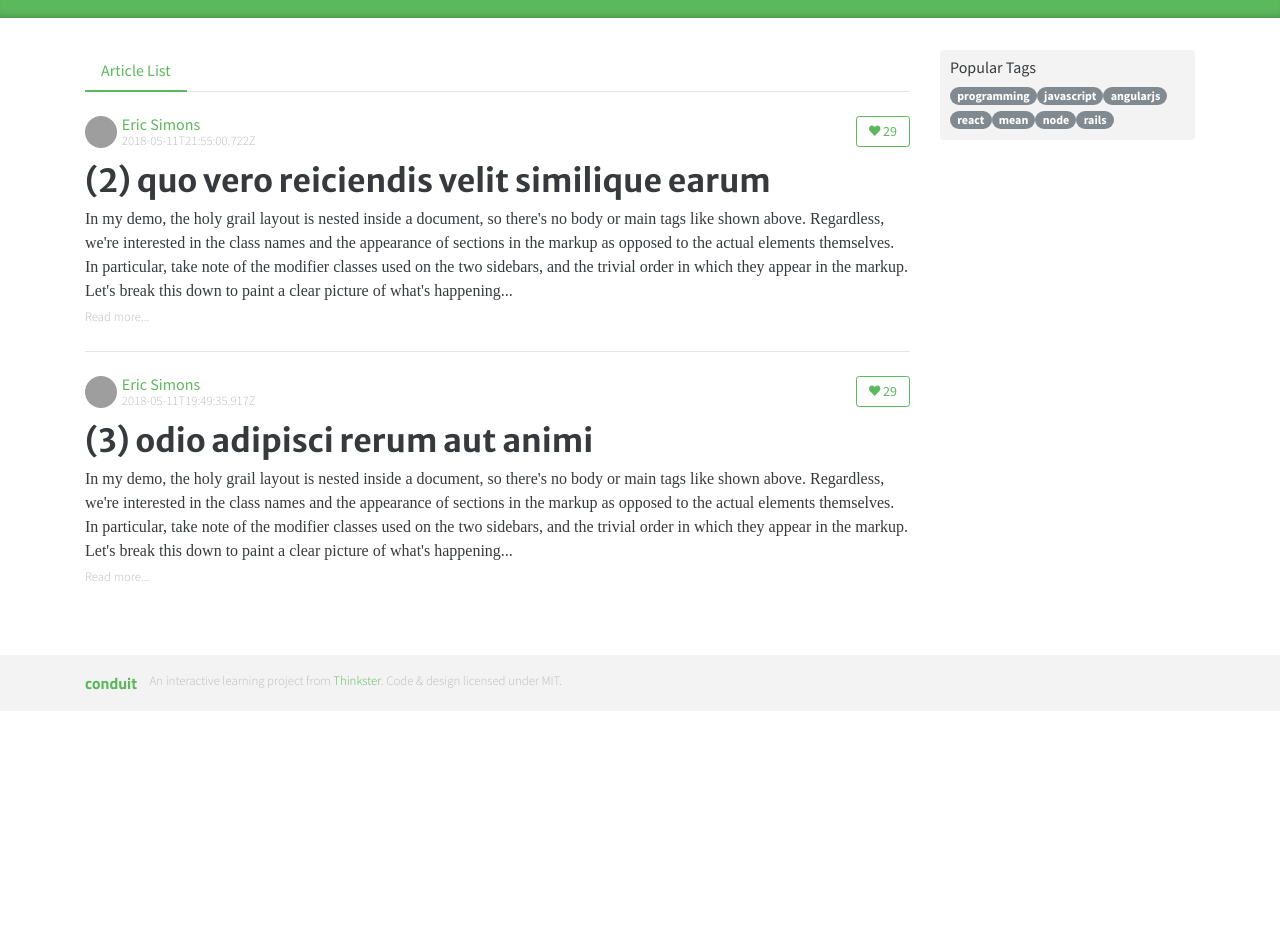
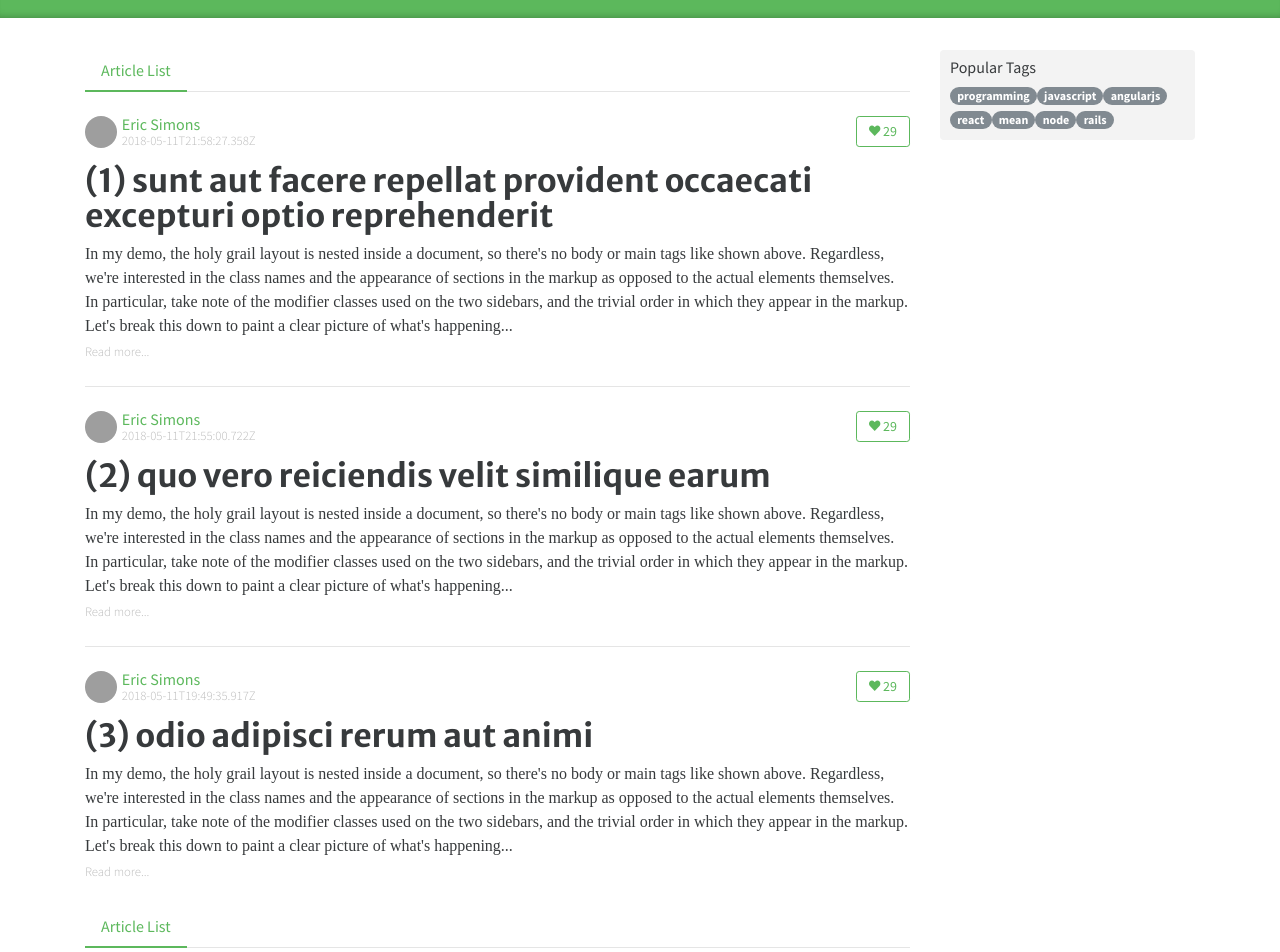
Before and after one commit to coolrare/DCT110018-practice, an Angular app: page / in a window 1280 px wide. Shown: the part 200-1152 px from the top of the page. Before the commit the page ends 911 px from the top, so only its background shows below. Built offline with nearby package versions, Linux system fonts and the light colour scheme; grey boxes are pictures that could not be loaded; a web font is replaced by a local one.

Commit message:
任務09：使用 @Input() 傳遞資料給子元件

```diff
--- a/src/app/app.component.html
+++ b/src/app/app.component.html
@@ -12,7 +12,9 @@
   <div class="container page">
     <div class="row">
       <div class="col-md-9">
-        <app-articles></app-articles>
+        <app-articles [list]="list"></app-articles>
+
+        <app-articles [list]="list2"></app-articles>
       </div>
       <div class="col-md-3">
         <app-tags></app-tags>
--- a/src/app/app.component.ts
+++ b/src/app/app.component.ts
@@ -8,4 +8,69 @@ import { Component } from '@angular/core';
 export class AppComponent {
   title = 'conduitxxxx';
   sbutitle = 'A place to share your <u>knowledge</u>.';
+
+  list = [
+    {
+      "title": "sunt aut facere repellat provident occaecati excepturi optio reprehenderit",
+      "slug": "zp7yqc",
+      "body": "laudantium enim quasi est quidem magnam voluptate ipsam eos\ntempora quo necessitatibus\ndolor quam autem quasi\nreiciendis et nam sapiente accusantium",
+      "createdAt": "2018-05-11T21:58:27.358Z",
+      "updatedAt": "2018-05-11T21:58:27.358Z",
+      "tagList": [],
+      "description": "laudantium enim quasi est quidem magnam voluptate ipsam eos\ntempora quo necessitatibus\ndolor quam autem quasi\nreiciendis et nam sapiente accusantium",
+      "author": {
+        "username": "Eliseo@gardner.biz",
+        "bio": "Eliseo",
+        "image": "http://placekitten.com/200/300",
+        "following": false
+      },
+      "favorited": false,
+      "favoritesCount": 1
+    },
+    {
+      "title": "quo vero reiciendis velit similique earum",
+      "slug": "p3vcsw",
+      "body": "est natus enim nihil est dolore omnis voluptatem numquam\net omnis occaecati quod ullam at\nvoluptatem error expedita pariatur\nnihil sint nostrum voluptatem reiciendis et",
+      "createdAt": "2018-05-11T21:55:00.722Z",
+      "updatedAt": "2018-05-11T21:55:00.722Z",
+      "tagList": [],
+      "description": "est natus enim nihil est dolore omnis voluptatem numquam\net omnis occaecati quod ullam at\nvoluptatem error expedita pariatur\nnihil sint nostrum voluptatem reiciendis et",
+      "author": {
+        "username": "Jayne_Kuhic@sydney.com",
+        "bio": "Jayne_Kuhic",
+        "image": "http://placekitten.com/200/300",
+        "following": false
+      },
+      "favorited": false,
+      "favoritesCount": 3
+    },
+    {
+      "title": "odio adipisci rerum aut animi",
+      "slug": "3c69lg",
+      "body": "quia molestiae reprehenderit quasi aspernatur\naut expedita occaecati aliquam eveniet laudantium\nomnis quibusdam delectus saepe quia accusamus maiores nam est\ncum et ducimus et vero voluptates excepturi deleniti ratione",
+      "createdAt": "2018-05-11T19:49:35.917Z",
+      "updatedAt": "2018-05-11T19:49:35.917Z",
+      "tagList": [],
+      "description": "quia molestiae reprehenderit quasi aspernatur\naut expedita occaecati aliquam eveniet laudantium\nomnis quibusdam delectus saepe quia accusamus maiores nam est\ncum et ducimus et vero voluptates excepturi deleniti ratione",
+      "author": {
+        "username": "Lew@alysha.tv",
+        "bio": "Lew",
+        "image": "http://placekitten.com/200/300",
+        "following": false
+      },
+      "favorited": false,
+      "favoritesCount": 5
+    }
+  ]
+
+  list2 = [
+    {
+      title: 'Test',
+      createdAt: '2021-10-30'
+    },
+    {
+      title: 'Test 2',
+      createdAt: '2021-10-30'
+    }
+  ]
 }
--- a/src/app/articles/articles.component.html
+++ b/src/app/articles/articles.component.html
@@ -8,7 +8,8 @@
 
 <ng-container
   *ngFor="let item of list; let index = index; let first = first; let last = last; let even = even; let odd = odd">
-  <ng-container *ngIf="!first">
+  <!-- <ng-container *ngIf="first"> -->
+  <ng-container *ngIf="true">
     <div class="post-preview">
       <div class="post-meta">
         <a href="profile.html">
--- a/src/app/articles/articles.component.ts
+++ b/src/app/articles/articles.component.ts
@@ -1,69 +1,14 @@
-import { Component, OnInit } from '@angular/core';
+import { Component, Input, OnInit } from '@angular/core';
 
 @Component({
   selector: 'app-articles',
   templateUrl: './articles.component.html',
-  styleUrls: ['./articles.component.css']
+  styleUrls: ['./articles.component.css'],
 })
 export class ArticlesComponent implements OnInit {
+  @Input() list: any[] = [];
 
-  list = [
-    {
-      "title": "sunt aut facere repellat provident occaecati excepturi optio reprehenderit",
-      "slug": "zp7yqc",
-      "body": "laudantium enim quasi est quidem magnam voluptate ipsam eos\ntempora quo necessitatibus\ndolor quam autem quasi\nreiciendis et nam sapiente accusantium",
-      "createdAt": "2018-05-11T21:58:27.358Z",
-      "updatedAt": "2018-05-11T21:58:27.358Z",
-      "tagList": [],
-      "description": "laudantium enim quasi est quidem magnam voluptate ipsam eos\ntempora quo necessitatibus\ndolor quam autem quasi\nreiciendis et nam sapiente accusantium",
-      "author": {
-        "username": "Eliseo@gardner.biz",
-        "bio": "Eliseo",
-        "image": "http://placekitten.com/200/300",
-        "following": false
-      },
-      "favorited": false,
-      "favoritesCount": 1
-    },
-    {
-      "title": "quo vero reiciendis velit similique earum",
-      "slug": "p3vcsw",
-      "body": "est natus enim nihil est dolore omnis voluptatem numquam\net omnis occaecati quod ullam at\nvoluptatem error expedita pariatur\nnihil sint nostrum voluptatem reiciendis et",
-      "createdAt": "2018-05-11T21:55:00.722Z",
-      "updatedAt": "2018-05-11T21:55:00.722Z",
-      "tagList": [],
-      "description": "est natus enim nihil est dolore omnis voluptatem numquam\net omnis occaecati quod ullam at\nvoluptatem error expedita pariatur\nnihil sint nostrum voluptatem reiciendis et",
-      "author": {
-        "username": "Jayne_Kuhic@sydney.com",
-        "bio": "Jayne_Kuhic",
-        "image": "http://placekitten.com/200/300",
-        "following": false
-      },
-      "favorited": false,
-      "favoritesCount": 3
-    },
-    {
-      "title": "odio adipisci rerum aut animi",
-      "slug": "3c69lg",
-      "body": "quia molestiae reprehenderit quasi aspernatur\naut expedita occaecati aliquam eveniet laudantium\nomnis quibusdam delectus saepe quia accusamus maiores nam est\ncum et ducimus et vero voluptates excepturi deleniti ratione",
-      "createdAt": "2018-05-11T19:49:35.917Z",
-      "updatedAt": "2018-05-11T19:49:35.917Z",
-      "tagList": [],
-      "description": "quia molestiae reprehenderit quasi aspernatur\naut expedita occaecati aliquam eveniet laudantium\nomnis quibusdam delectus saepe quia accusamus maiores nam est\ncum et ducimus et vero voluptates excepturi deleniti ratione",
-      "author": {
-        "username": "Lew@alysha.tv",
-        "bio": "Lew",
-        "image": "http://placekitten.com/200/300",
-        "following": false
-      },
-      "favorited": false,
-      "favoritesCount": 5
-    }
-  ]
+  constructor() {}
 
-  constructor() { }
-
-  ngOnInit(): void {
-  }
-
+  ngOnInit(): void {}
 }
```
